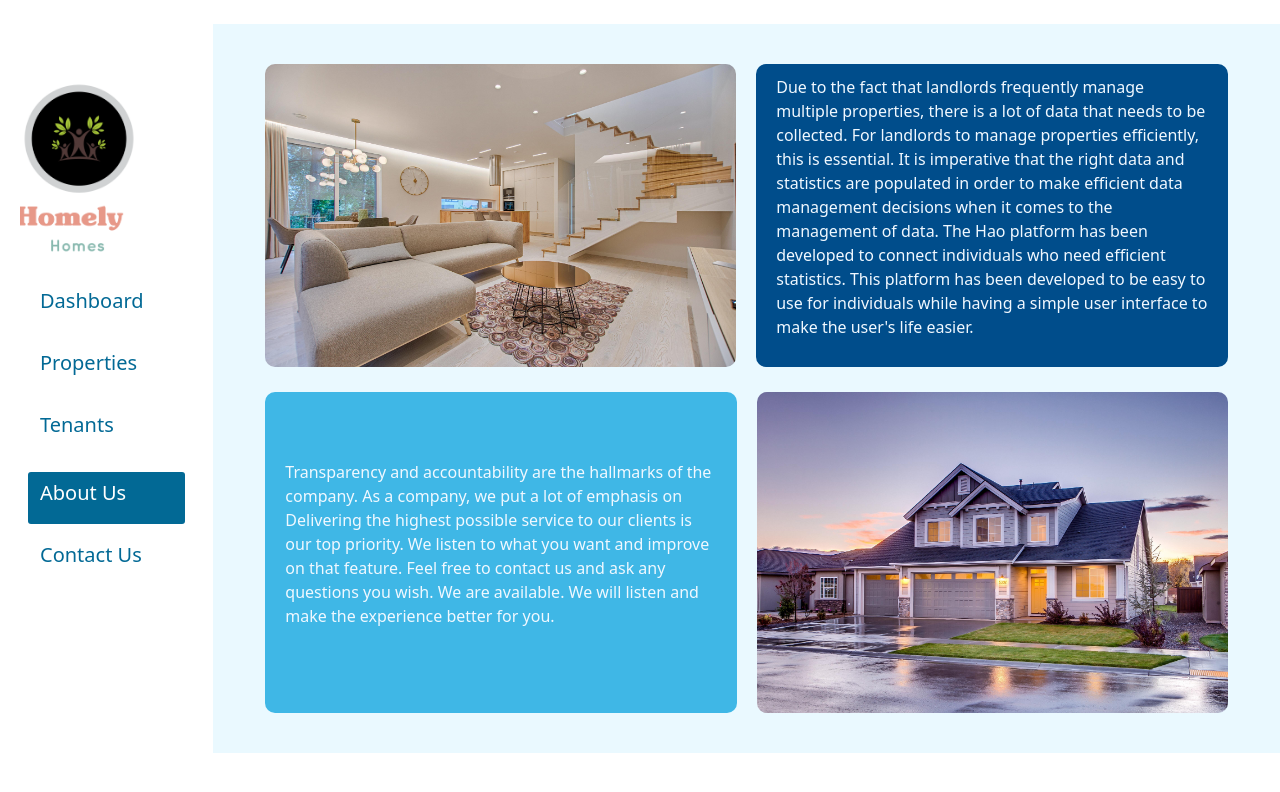
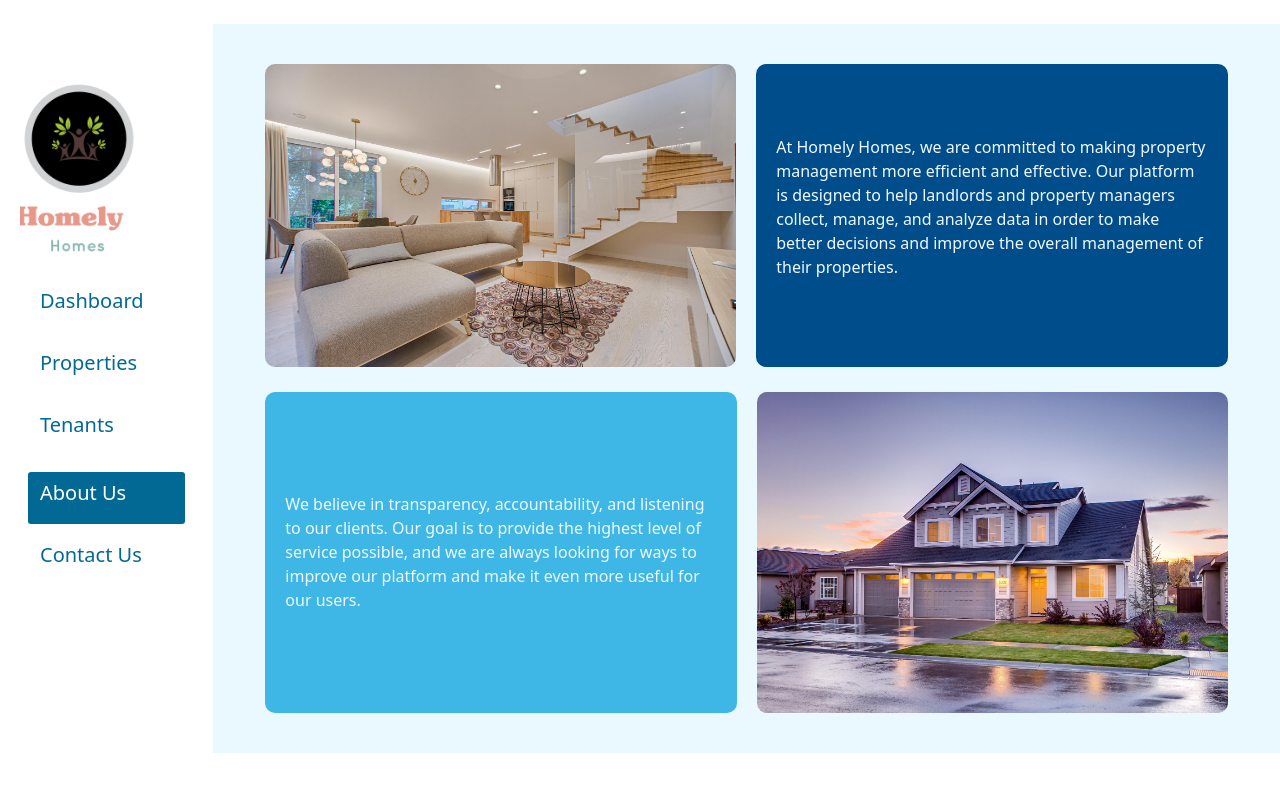
Before and after one commit to Bernard065/Property_management-app-frontend, a React (Create React App) app: page /about_us in a window 1280 px wide. Shown: the top 792 px of the page. Built offline with nearby package versions, Linux system fonts and the light colour scheme.

Commit message:
editing page

```diff
--- a/src/pages/About/About.js
+++ b/src/pages/About/About.js
@@ -27,31 +27,15 @@ const About = () => {
                 </div>
                 <div className="containerA2">
                   <p>
-                    Due to the fact that landlords frequently manage multiple
-                    properties, there is a lot of data that needs to be
-                    collected. For landlords to manage properties efficiently,
-                    this is essential. It is imperative that the right data and
-                    statistics are populated in order to make efficient data
-                    management decisions when it comes to the management of
-                    data. The Hao platform has been developed to connect
-                    individuals who need efficient statistics. This platform has
-                    been developed to be easy to use for individuals while
-                    having a simple user interface to make the user's life
-                    easier.
+                  At Homely Homes, we are committed to making property management more efficient and effective. Our platform is designed to help landlords and property managers collect, manage, and analyze data in order to make better decisions and improve the overall management of their properties.
                   </p>
                 </div>
               </div>
               <div className="containerB">
                 <div className="containerB1">
-                  <p>
-                    Transparency and accountability are the hallmarks of the
-                    company. As a company, we put a lot of emphasis on
-                    Delivering the highest possible service to our clients is
-                    our top priority. We listen to what you want and improve on
-                    that feature. Feel free to contact us and ask any questions
-                    you wish. We are available. We will listen and make the
-                    experience better for you.
-                  </p>
+
+                We believe in transparency, accountability, and listening to our clients. Our goal is to provide the highest level of service possible, and we are always looking for ways to improve our platform and make it even more useful for our users.
+
                 </div>
                 <div className="containerB2">
                   <img src={myImage2} alt="house"/>
```
